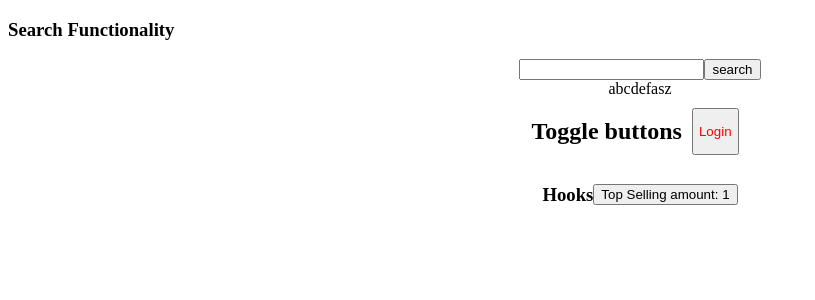
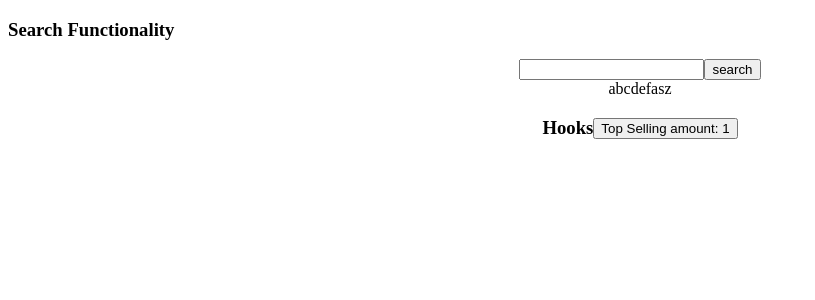
Before and after one commit to AnsaAli/basics-frontend, a React (Vite) app in the folder 5.npm-parcel/: page / in a window 1280 px wide. Shown: the top 300 px of the page, without its empty margins (0-815 px from the left). Built offline with nearby package versions, Linux system fonts and the light colour scheme.

Commit message:
add route , error handling hook

```diff
--- a/5.npm-parcel/App.js
+++ b/5.npm-parcel/App.js
@@ -1,22 +1,31 @@
 import React from "react";
-import ReactDOM from "react-dom";
+import ReactDOM from "react-dom/client";
 import Component1 from "./component/Component1";
 import Component2 from "./component/Component2";
 import Component3 from "./component/Component3";
+import { createBrowserRouter, RouterProvider } from "react-router-dom";
+import Error from "./component/Error";
 
 const App = () => {
   return (
     <div>
-     <Component3/>
-      <Component2/>
-     <div  style={{display: 'flex', alignItems : 'center' , justifyContent:'center'}}>
-     <h3>Hooks</h3>
-     <Component1/>
-     </div>
+      <Component3 />
+      <Component1 />
+
     </div>
-
   );
 };
 
+const appRouter = createBrowserRouter([
+  {
+    path: "/",
+    element: <App />,
+    errorElement:<Error/>
+  },
+  {
+    path : '/compo2',
+    element: <Component2/>
+  }
+]);
 const root = ReactDOM.createRoot(document.getElementById("root"));
-root.render(<App />);
+root.render(<RouterProvider router={appRouter} />);
--- a/5.npm-parcel/component/Component1.js
+++ b/5.npm-parcel/component/Component1.js
@@ -11,7 +11,12 @@ const Component1 = () => {
       console.log('button clicked, value:',value)
     }
   return (
-    <div>
+    <div  style={{
+      display: "flex",
+      alignItems: "center",
+      justifyContent: "center",
+    }}>
+        <h3>Hooks</h3>
         <button onClick={()=> handleClick ()}>Top Selling amount: {value}</button>
     </div>
   )
--- /dev/null
+++ b/5.npm-parcel/component/Error.js
@@ -0,0 +1,14 @@
+import React from 'react'
+import { useRouteError } from 'react-router-dom'
+
+const Error = () => {
+    const err = useRouteError()
+  return (
+    <div>Error
+        <p>{err.status}</p>
+    </div>
+
+  )
+}
+
+export default Error
--- a/5.npm-parcel/package.json
+++ b/5.npm-parcel/package.json
@@ -15,6 +15,7 @@
   },
   "dependencies": {
     "react": "^18.3.1",
-    "react-dom": "^18.3.1"
+    "react-dom": "^18.3.1",
+    "react-router-dom": "^6.28.0"
   }
 }
```
Also changed, not shown: 5.npm-parcel/component/Component4.js (added, +12 -0 lines), 1 other file (tests, documents, lock files or other folders).
